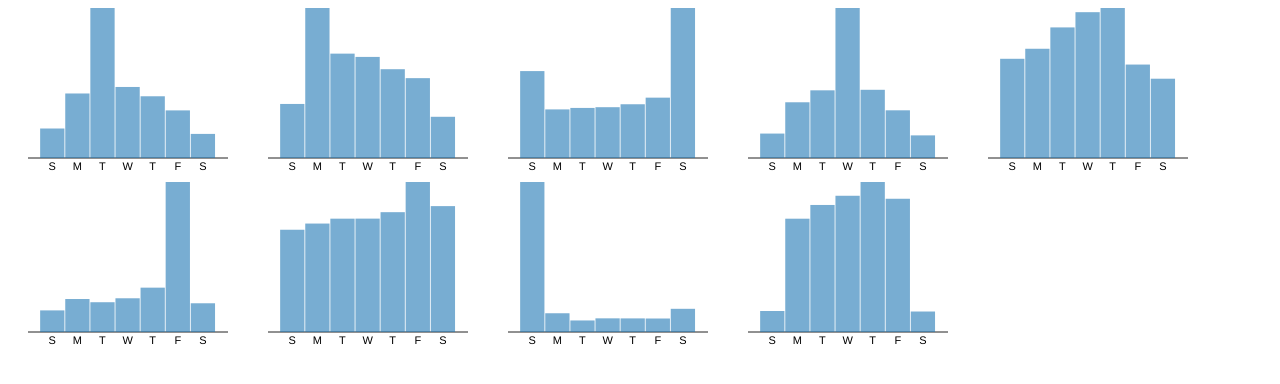
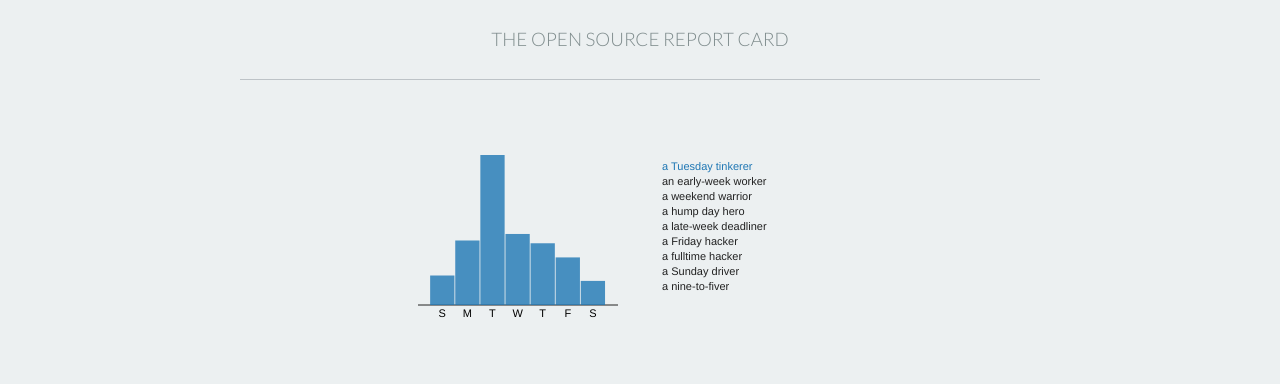
Before and after one commit to dfm/osrc, a Flask app: page / in a window 1280 px wide. Shown: the top 384 px of the page. Run offline with Flask 2, Linux system fonts and the light colour scheme; data that the repository does not hold is empty.

Commit message:
adding labels and interactive front page charts

```diff
--- a/ghdata/__init__.py
+++ b/ghdata/__init__.py
@@ -455,8 +455,8 @@ def get_stats(username):
 </div>
 <p>"""
 
-        sctxt += ("Based on this average weekly schedule, it seems "
-                  "reasonable to describe {0} as "
+        sctxt += ("Based on this average weekly schedule, we can "
+                  "describe {0} as "
                   "<strong>{1}</strong>. ").format(firstname, hacker_type)
 
         if len(day):
--- a/ghdata/templates/index.html
+++ b/ghdata/templates/index.html
@@ -1,53 +1,65 @@
-<!DOCTYPE HTML>
-<html>
-<head>
-    <meta http-equiv="content-type" content="text/html; charset=utf-8">
+{% extends "base.html" %}
 
-    <title>GitHub Report Card</title>
+{% block title %}The Open Source Report Card{% endblock %}
 
-    <style>
+{% block body %}
 
-        .hist {
-            display: inline-block;
-            margin: 0 20px 0;
-        }
+<div class="hist-block">
+    <div id="week" class="hist"></div>
+    <div id="week-legend" class="hist"></div>
+</div>
 
-        rect {
-            fill-opacity: .6;
-            fill: #e377c2;
-        }
+{% endblock %}
 
-        text {
-            font-family: "Helvetica Neue", Helvetica, sans-serif;
-            font-size: 11px;
-            color: #222;
-        }
+{% block scripts %}
 
-        line.axis {
-            stroke: #222;
-            stroke-width: 1px;
-        }
+<script src="{{ url_for(".static", filename="d3.v3.min.js") }}"></script>
+<script src="{{ url_for(".static", filename="underscore-min.js") }}"></script>
+<script src="{{ url_for(".static", filename="jquery-1.9.1.min.js") }}"></script>
+<script src="{{ url_for(".static", filename="plot.js") }}"></script>
+<script>
 
-    </style>
+d3.json("{{ url_for(".static", filename="week_means.json") }}", function (data) {
 
-</head>
-<body>
+    var keys = [];
+    for (var k in data) {
+        data[k] = data[k].map(function (d) { return [d]; });
+        keys.push(k);
+    }
 
-    <div id="plots"></div>
+    // Schedule histograms.
+    var week_hist = window.histogram().width(200)
+                                      .labels(["S","M","T","W","T","F","S"]);
+    d3.select("#week").datum(data[keys[0]]).call(week_hist);
 
-    <script src="{{ url_for(".static", filename="d3.v3.min.js") }}"></script>
-    <script src="{{ url_for(".static", filename="plot.js") }}"></script>
-    <script>
-        d3.json("{{ url_for(".static", filename="week_means.json") }}", function (data) {
-            var week_hist = window.histogram().labels(["S","M","T","W","T","F","S"]);
-            for (var k in data) {
-                console.log(k)
-                var d = data[k].map(function (dd) { return [dd]; });
-                d3.select("#plots").append("div").attr("class", "hist")
-                    .datum(d).call(week_hist);
-            }
-        });
-    </script>
+    // Week type legend.
+    var svg = d3.select("#week-legend").append("svg")
+                    .attr("width", 200)
+                    .attr("height", 200)
+                .append("g")
+                    .attr("transform", "translate(0,30)");
+    svg.selectAll("text").data(keys).enter().append("text")
+        .attr("y", function (d, i) { return 15 * (i + 1); })
+        .on("click", function (d) {
+            var el = d3.select("#week");
+            el.selectAll("svg").remove();
+            el.data([data[d]]).call(week_hist);
+            svg.selectAll("text").each(function () {
+                d3.select(this).style("fill", function (d0) {
+                    if (d0 === d) return "#1f77b4";
+                    return "#222";
+                });
+            });
+        })
+        .style("cursor", "pointer")
+        .style("fill", function (d, i) {
+            if (i == 0) return "#1f77b4";
+            return "#222";
+        })
+        .text(function (d) { return d; });
 
-</body>
-</html>
+});
+
+</script>
+
+{% endblock %}
```
